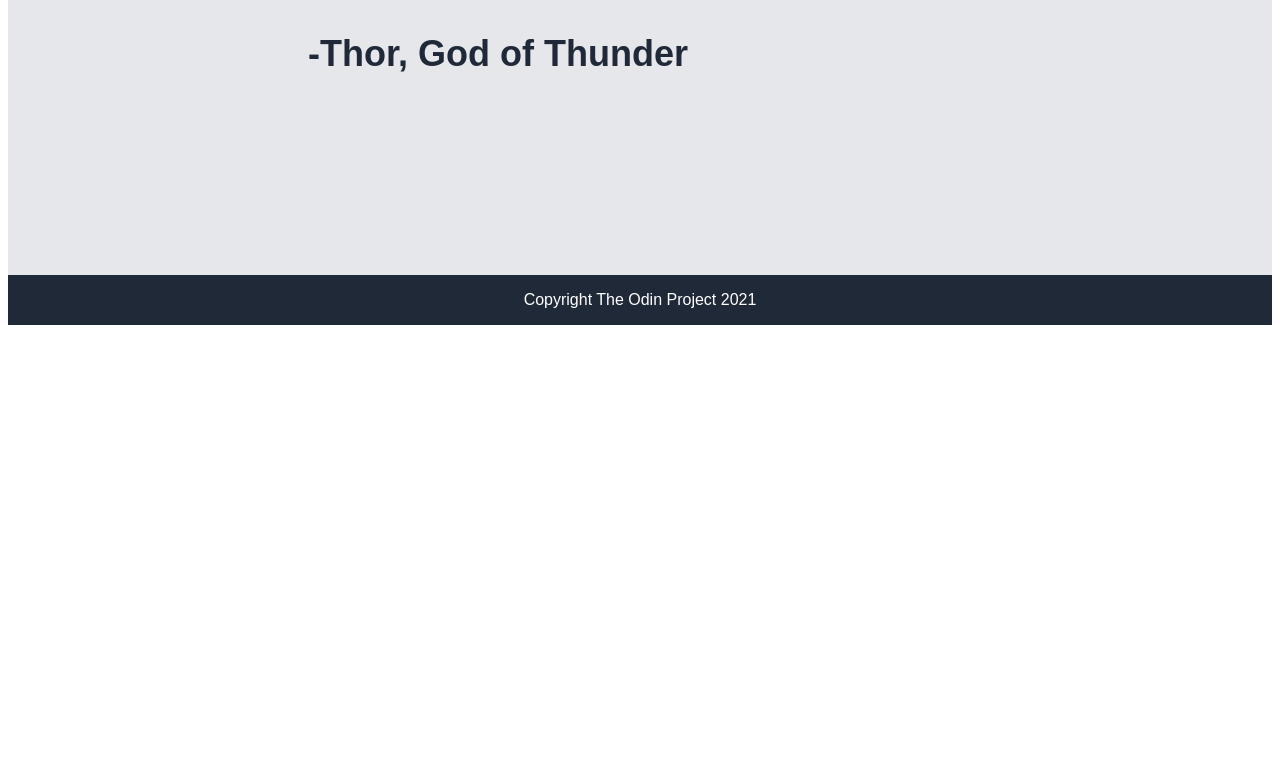
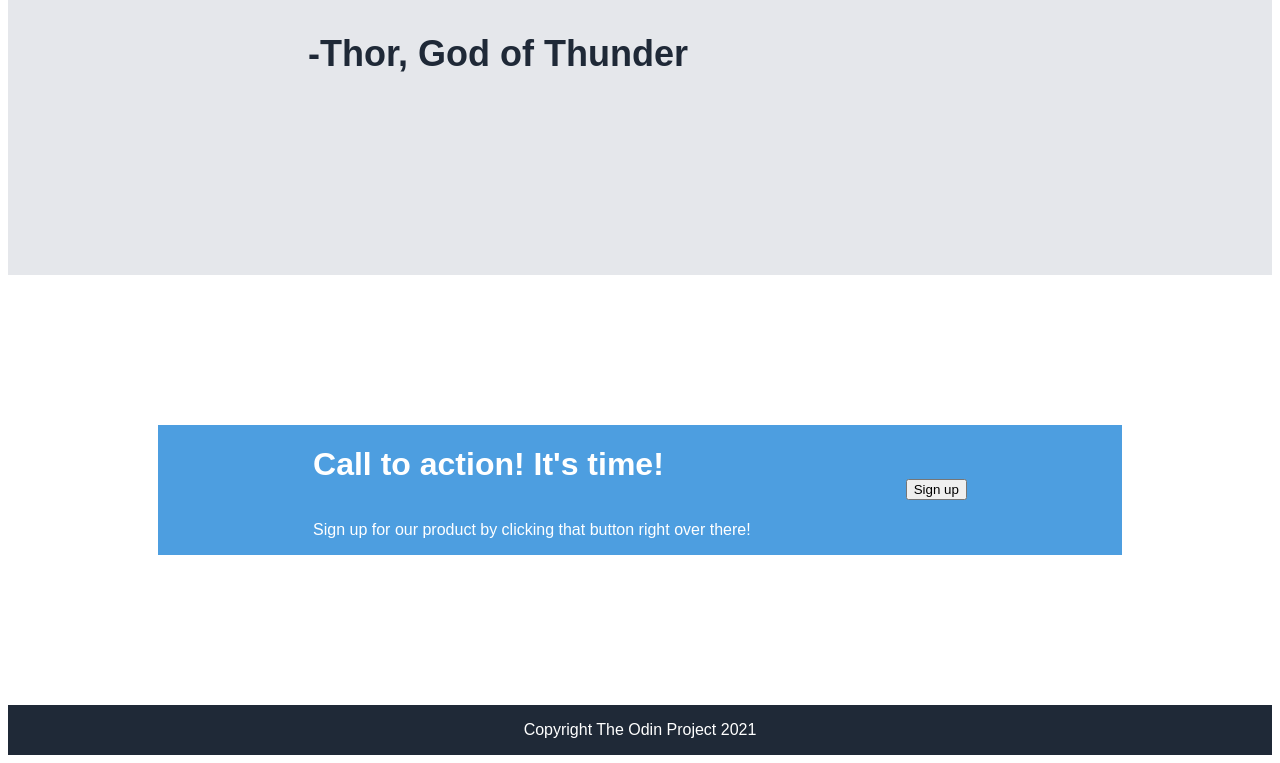
Before and after one commit to jkenton21/odin-landing-page, a plain HTML site: page index.html in a window 1280 px wide. Shown: the part 1547-2310 px from the top of the page. Before the commit the page ends 1880 px from the top, so only its background shows below. Drawn offline with Linux system fonts and the light colour scheme.

Commit message:
action section style added

```diff
--- a/index.html
+++ b/index.html
@@ -57,6 +57,16 @@
             <strong class="title-right">-Thor, God of Thunder</strong>
         </div>
 
+        <div class="action">
+            <div class="action-left">
+              <h1>Call to action! It's time!</h1>
+              <p>Sign up for our product by clicking that button right over there!</p>
+            </div>
+            <div class="action-right">
+                <button color="#3882F6">Sign up</button>
+            </div>
+        </div>
+
     </div>
 
     <div class="footer">
--- a/style.css
+++ b/style.css
@@ -83,3 +83,23 @@ h2 {
     justify-content: center;
     color: white;
 }
+
+.action {
+    background-color: rgb(77, 158, 224);
+    Color: white;
+    margin: 150px;
+    display: flex;
+    align-content: center;
+    justify-content: space-evenly;
+}
+
+.action-left {
+    display: flex;
+    flex-direction: column;
+    align-content: center;
+}
+
+.action-right {
+    display: flex;
+    align-items: center;
+}
```
